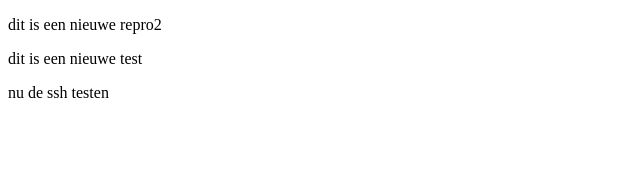
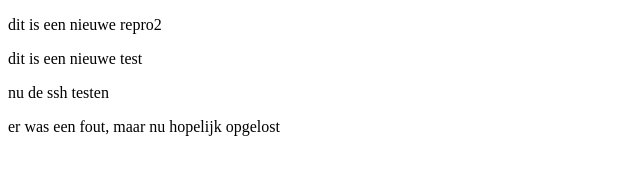
Before and after one commit to Mariovdw/mytest2, a plain HTML site: page index.html in a window 1280 px wide. Shown: the whole page, without its empty margins (0-640 px from the left). Drawn offline with Linux system fonts and the light colour scheme.

Commit message:
we gaan nu kijken of de laatste wijzin erbij is gekomen

```diff
--- a/index.html
+++ b/index.html
@@ -8,5 +8,6 @@
     <p>dit is een nieuwe repro2</p>
     <p>dit is een nieuwe test</p>
     <p>nu de ssh testen</p>
+    <p>er was een fout, maar nu hopelijk opgelost</p>
   </body>
 </html>
```
